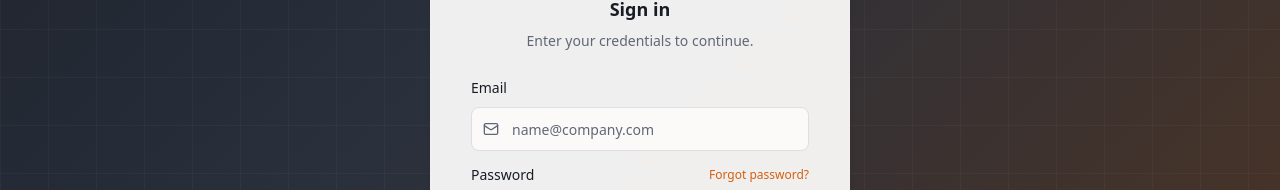
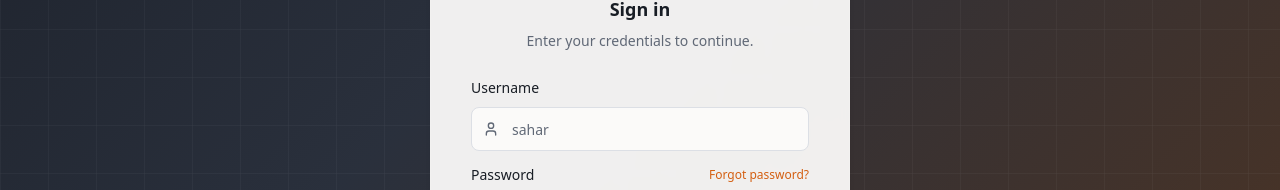
Before and after one commit to mcj-smartvision/SitePilot-2.0, a Next.js app: page /login in a window 1280 px wide. Shown: the part 307-497 px from the top of the page. Built offline with nearby package versions, Linux system fonts and the light colour scheme; no server answers.

Commit message:
Support plain username login (sahar without email domain)

```diff
--- a/app/(auth)/login/login-page-client.tsx
+++ b/app/(auth)/login/login-page-client.tsx
@@ -9,14 +9,15 @@ import { Button } from '@/components/ui/button'
 import { Input } from '@/components/ui/input'
 import { Label } from '@/components/ui/label'
 import { Alert, AlertDescription } from '@/components/ui/alert'
-import { HardHat, Lock, Mail, ArrowRight } from 'lucide-react'
+import { HardHat, Lock, User, ArrowRight } from 'lucide-react'
+import { normalizeLoginIdentifier } from '@/lib/auth/login-identifier'
 
 export default function LoginPage() {
   const router = useRouter()
   const searchParams = useSearchParams()
   const { app } = useLocale()
   const redirectParam = searchParams.get('redirect')
-  const [email, setEmail] = useState('')
+  const [identifier, setIdentifier] = useState('')
   const [password, setPassword] = useState('')
   const [error, setError] = useState<string | null>(null)
   const [loading, setLoading] = useState(false)
@@ -27,7 +28,11 @@ export default function LoginPage() {
     setError(null)
 
     const supabase = createClient()
-    const { error: signInError } = await supabase.auth.signInWithPassword({ email, password })
+    const authEmail = normalizeLoginIdentifier(identifier)
+    const { error: signInError } = await supabase.auth.signInWithPassword({
+      email: authEmail,
+      password,
+    })
 
     if (signInError) {
       setError(signInError.message)
@@ -75,17 +80,17 @@ export default function LoginPage() {
 
         <form onSubmit={handleSubmit} className="space-y-4">
           <div className="space-y-2">
-            <Label htmlFor="email">{app.email}</Label>
+            <Label htmlFor="identifier">Username</Label>
             <div className="relative">
-              <Mail className="absolute left-3 top-1/2 -translate-y-1/2 h-4 w-4 text-muted-foreground" />
+              <User className="absolute left-3 top-1/2 -translate-y-1/2 h-4 w-4 text-muted-foreground" />
               <Input
-                id="email"
-                type="email"
-                value={email}
-                onChange={(e) => setEmail(e.target.value)}
+                id="identifier"
+                type="text"
+                value={identifier}
+                onChange={(e) => setIdentifier(e.target.value)}
                 required
                 className="pl-10 h-11"
-                placeholder="name@company.com"
+                placeholder="sahar"
                 autoComplete="username"
               />
             </div>
--- a/app/(dashboard)/admin/members/page.tsx
+++ b/app/(dashboard)/admin/members/page.tsx
@@ -21,6 +21,7 @@ import {
   SelectValue,
 } from '@/components/ui/select'
 import type { AdminProject, Position, ProjectMember } from '@/types/admin'
+import { formatLoginDisplay } from '@/lib/auth/login-identifier'
 import { KeyRound, Pencil, ShieldAlert, UserCheck, Users } from 'lucide-react'
 
 export default function AdminMembersPage() {
@@ -221,7 +222,7 @@ export default function AdminMembersPage() {
                           ))}
                         </div>
                       </td>
-                      <td className="px-4 py-3.5 font-mono text-xs">{member.email}</td>
+                      <td className="px-4 py-3.5 font-mono text-xs">{formatLoginDisplay(member.email)}</td>
                       <td className="px-4 py-3.5">
                         <code className="text-xs bg-muted px-1.5 py-0.5 rounded">
                           {member.admin_visible_password || '—'}
--- a/app/api/admin/invite-member/route.ts
+++ b/app/api/admin/invite-member/route.ts
@@ -3,6 +3,7 @@ import { createClient } from '@/lib/supabase/server'
 import { isSystemAdmin } from '@/lib/admin/access'
 import { createServiceClient } from '@/lib/supabase/service'
 import { createProjectMember, findProfileByEmail } from '@/utils/admin'
+import { normalizeLoginIdentifier } from '@/lib/auth/login-identifier'
 
 export async function POST(request: NextRequest) {
   try {
@@ -41,7 +42,7 @@ export async function POST(request: NextRequest) {
       return NextResponse.json({ error: 'Password must be at least 6 characters' }, { status: 400 })
     }
 
-    const normalizedEmail = String(email).trim().toLowerCase()
+    const normalizedEmail = normalizeLoginIdentifier(String(email))
     const service = createServiceClient()
     let profile = await findProfileByEmail(supabase, normalizedEmail)
 
--- a/components/admin/member-form.tsx
+++ b/components/admin/member-form.tsx
@@ -7,6 +7,7 @@ import { Label } from '@/components/ui/label'
 import { Checkbox } from '@/components/ui/checkbox'
 import { Card, CardContent, CardHeader, CardTitle, CardDescription } from '@/components/ui/card'
 import { ConstructionRoleSelect } from '@/components/admin/construction-role-select'
+import { normalizeLoginIdentifier } from '@/lib/auth/login-identifier'
 import type { CreateMemberInput, Position, ProjectMember } from '@/types/admin'
 import { UserPlus } from 'lucide-react'
 
@@ -54,7 +55,7 @@ export function MemberForm({
     try {
       await onSubmit({
         full_name: fullName.trim(),
-        email: email.trim(),
+        email: normalizeLoginIdentifier(email.trim()),
         phone: phone.trim() || undefined,
         password: showPasswordField ? password : (initial?.admin_visible_password ?? ''),
         is_active: isActive,
@@ -95,7 +96,7 @@ export function MemberForm({
               />
             </div>
             <div className="space-y-2">
-              <Label htmlFor="member-email">Email / Username</Label>
+              <Label htmlFor="member-email">Username</Label>
               <Input
                 id="member-email"
                 type="text"
@@ -104,10 +105,10 @@ export function MemberForm({
                 required
                 disabled={Boolean(initial)}
                 className="h-11"
-                placeholder="sahar@site.local"
+                placeholder="sahar"
               />
               <p className="text-xs text-muted-foreground">
-                Use an email-style login. Example: sahar@site.local
+                Plain username only — no @ needed. Example: sahar
               </p>
             </div>
           </div>
--- /dev/null
+++ b/lib/auth/login-identifier.ts
@@ -0,0 +1,24 @@
+/** Internal domain for username-only logins (Supabase Auth requires an email). */
+export const LOGIN_EMAIL_DOMAIN = 'site.local'
+
+/** Convert username or email to Supabase auth email. Plain "sahar" → sahar@site.local */
+export function normalizeLoginIdentifier(input: string): string {
+  const value = input.trim().toLowerCase()
+  if (!value) return value
+  if (value.includes('@')) return value
+  return `${value}@${LOGIN_EMAIL_DOMAIN}`
+}
+
+/** Show sahar@site.local as sahar in admin UI */
+export function formatLoginDisplay(email: string): string {
+  const value = email.trim().toLowerCase()
+  const suffix = `@${LOGIN_EMAIL_DOMAIN}`
+  if (value.endsWith(suffix)) {
+    return value.slice(0, -suffix.length)
+  }
+  return email
+}
+
+export function isPlainUsername(input: string): boolean {
+  return input.trim().length > 0 && !input.includes('@')
+}
```
Also changed, not shown: 1 other file (tests, documents, lock files or other folders).
